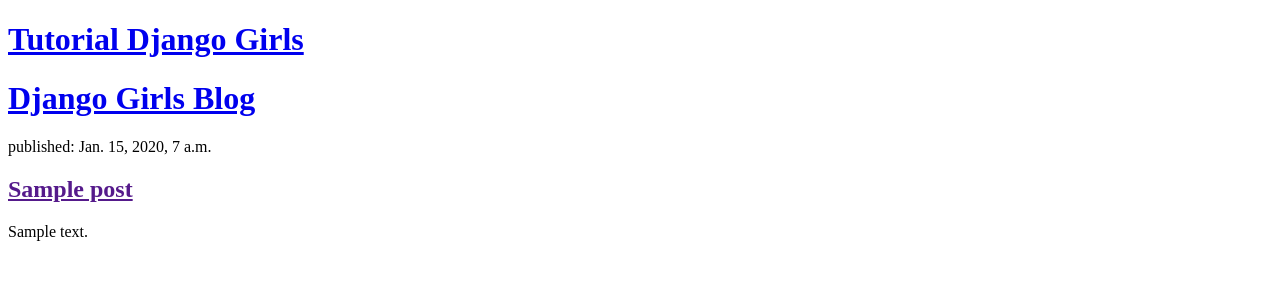
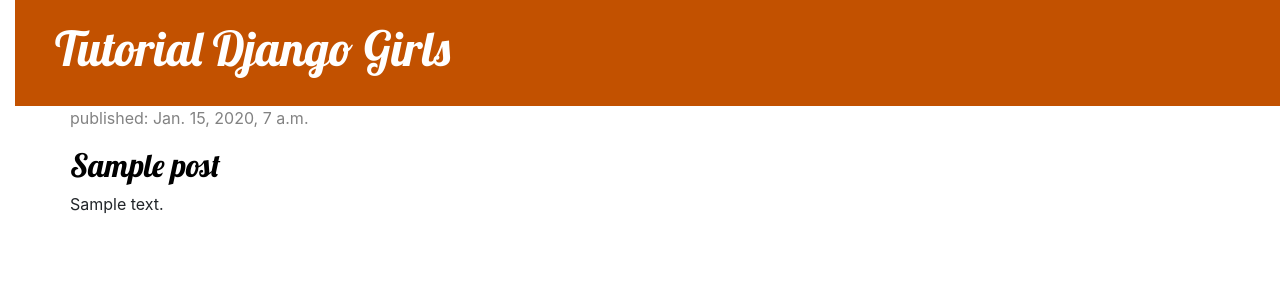
Before and after one commit to alexaldr/tutorial-Django-Girls, a Django app: page / in a window 1280 px wide. Shown: the top 300 px of the page. Run offline with Django 3.2, Linux system fonts and the light colour scheme; tables that the repository leaves empty hold one stand-in row (values such as "Sample post"); some libraries are stand-ins or nearby versions.

Commit message:
Added view and template for detailed blog post as well as CSS for the site.

```diff
--- /dev/null
+++ b/blog/static/css/blog.css
@@ -0,0 +1,66 @@
+h1 a,
+h2 a {
+    color: #C25100;
+    font-family: 'Lobster';
+}
+
+body {
+    padding-left: 15px;
+}
+
+.page-header {
+    background-color: #C25100;
+    margin-top: 0;
+    padding: 20px 20px 20px 40px;
+}
+
+.page-header h1,
+.page-header h1 a,
+.page-header h1 a:visited,
+.page-header h1 a:active {
+    color: #ffffff;
+    font-size: 36pt;
+    text-decoration: none;
+}
+
+.content {
+    margin-left: 40px;
+}
+
+h1,
+h2,
+h3,
+h4 {
+    font-family: 'Lobster', cursive;
+}
+
+.date {
+    color: #828282;
+}
+
+.save {
+    float: right;
+}
+
+.post-form textarea,
+.post-form input {
+    width: 100%;
+}
+
+.top-menu,
+.top-menu:hover,
+.top-menu:visited {
+    color: #ffffff;
+    float: right;
+    font-size: 26pt;
+    margin-right: 20px;
+}
+
+.post {
+    margin-bottom: 70px;
+}
+
+.post h2 a,
+.post h2 a:visited {
+    color: #000000;
+}
--- /dev/null
+++ b/blog/templates/blog/base.html
@@ -0,0 +1,30 @@
+{% load static %}
+
+<!DOCTYPE html>
+<html lang="pt-BR">
+
+<head>
+    <meta charset="utf-8">
+    <link rel="stylesheet" href="https://stackpath.bootstrapcdn.com/bootstrap/4.4.1/css/bootstrap.min.css">
+    <link rel="stylesheet" type="text/css" href="//fonts.googleapis.com/css?family=Lobster&subset=latin,latin-ext">
+
+    <link rel="stylesheet" href="{% static 'css/blog.css' %}">
+
+    <title>Tutorial Django Girls</title>
+</head>
+
+<body>
+    <div class="page-header">
+        <h1><a href="/">Tutorial Django Girls</a></h1>
+    </div>
+    <div class="content container">
+        <div class="row">
+            <div class="col-md-8">
+            {% block content %}
+            {% endblock %}
+            </div>
+        </div>
+    </div>
+</body>
+
+</html>
--- a/blog/templates/blog/post_list.html
+++ b/blog/templates/blog/post_list.html
@@ -1,25 +1,14 @@
-<!DOCTYPE html>
-<html>
+{% extends 'blog/base.html' %}
 
-<head>
-    <title>Tutorial Django Girls</title>
-</head>
-
-<body>
-    <div>
-        <h1><a href="/">Tutorial Django Girls</a></h1>
+{% block content %}
+{% for post in posts %}
+<div class="post">
+    <div class="date">
+        <p>published: {{ post.published_date }}</p>
     </div>
-    <div>
-        <h1><a href="/">Django Girls Blog</a></h1>
-    </div>
-
-    {% for post in posts %}
-    <div>
-        <p>published: {{ post.published_date }}</p>
-        <h2><a href="">{{ post.title }}</a></h2>
-        <p>{{ post.text|linebreaksbr }}</p>
-    </div>
-    {% endfor %}
-</body>
-
-</html>
+    {% comment %} <h2><a href="">{{ post.title }}</a></h2> {% endcomment %}
+    <h2><a href="{% url 'post_detail' pk=post.pk %}">{{ post.title }}</a></h2>
+    <p>{{ post.text|linebreaksbr|truncatechars:255 }}</p>
+</div>
+{% endfor %}
+{% endblock %}
--- a/blog/urls.py
+++ b/blog/urls.py
@@ -4,4 +4,5 @@ from . import views
 
 urlpatterns = [
     path('', views.post_list, name='post_list'),
+    path('post/<int:pk>/', views.post_detail, name='post_detail'),
 ]
--- a/blog/views.py
+++ b/blog/views.py
@@ -1,4 +1,4 @@
-from django.shortcuts import render
+from django.shortcuts import render, get_object_or_404
 from django.utils import timezone
 from .models import Post
 
@@ -8,5 +8,9 @@ from .models import Post
 def post_list(request):
     posts = Post.objects.filter(
         published_date__lte=timezone.now()).order_by('published_date')
+    return render(request, 'blog/post_list.html', {'posts': posts})
 
-    return render(request, 'blog/post_list.html', {'posts': posts})
+
+def post_detail(request, pk):
+    post = get_object_or_404(Post, pk=pk)
+    return render(request, 'blog/post_detail.html', {'post': post})
```
Also changed, not shown: blog/templates/blog/post_detail.html (added, +13 -0 lines).
